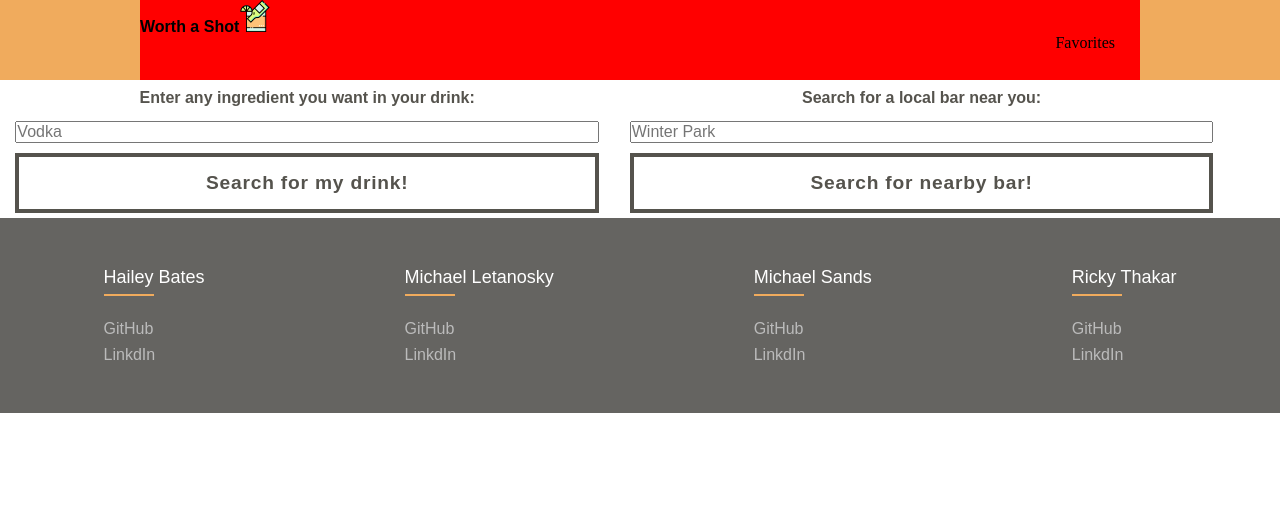
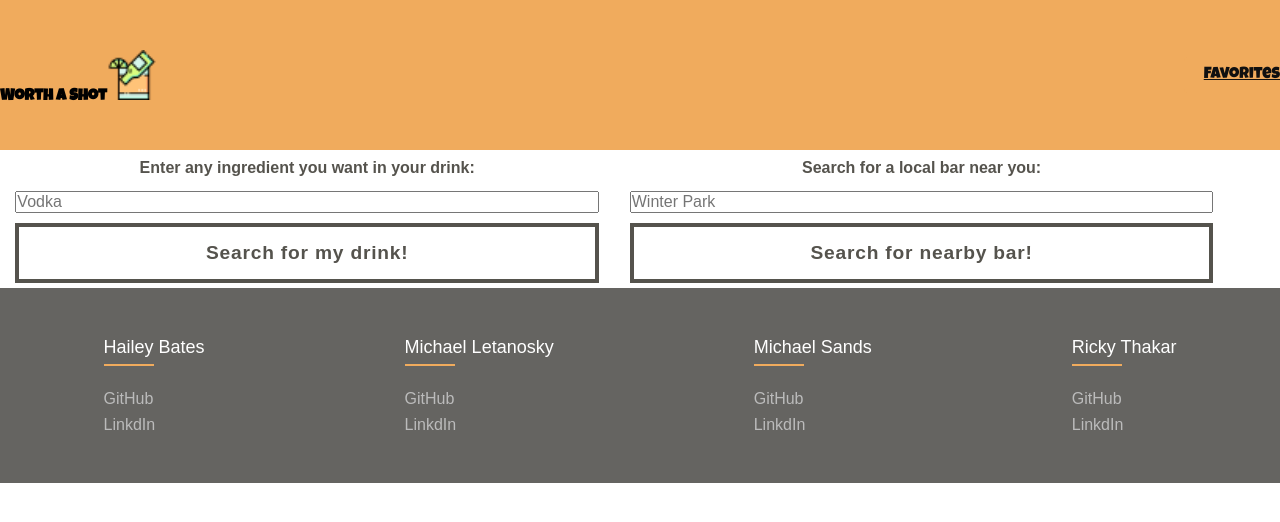
Before and after one commit to MichaelMLetanosky/worth-a-shot, a plain HTML site: page index.html in a window 1280 px wide. Drawn offline with Linux system fonts and the light colour scheme.

Commit message:
changed styling

```diff
--- a/assets/css/style.css
+++ b/assets/css/style.css
@@ -7,58 +7,74 @@
 /* root variables for theme */
 
 /* header css start  */
-
-.header {
-    width: 100%;
-    height: 80px;
-    display: block;
+header{
+    width: 100vw;
+    height: 150px;
+    font-family: 'Luckiest Guy', cursive;
     background-color: #f0ab5d;
 }
 
-.inner_header {
-    width: 1000px;
+header .inside{
+    width: 1300px; /* This is the inner width of the content inside of your header (80%, etc) */
     height: 100%;
     display: block;
     margin: 0 auto;
-    background-color: red;
 }
 
-.logo-container {
+header .logo{
+    display: table;
     height: 100%;
-    display: table;
     float: left;
 }
 
-.logo-container h1 {
-    color: black;
-    font-family: 'Luckiest Guy', cursive;
+header .logo div{
     height: 100%;
     display: table-cell;
-    vertical-align: bottom;
-    font-size: 32px;
-    font-weight: 200;
+    vertical-align: middle;
 }
 
-
-.inner_header a {
-    float: right;
-    padding: 0 25px 0 0;
-    font-family: 'Roboto Slab';
-    text-decoration: none;
-    color:black
+header .logo img{
+    height: 50px;
+    margin-top: 5px; /* Optical alignment of the logo */
 }
 
-.inner_header a:hover {
-    transition: all .2s ease-in-out;
-    transform: scale(1.1);
-    font-family: 'Roboto Slab';
-    color: #55534d;
-    font-size: large;
-    font-weight: 700;
-    display: flex;
-    align-items: center;
-    justify-content: center;
+header nav{
+    float: right;
+    height: 100%;
 }
+
+header nav li{
+    display: table;
+    height: 100%;
+    float: left;
+    margin-right: 30px;
+}
+
+header nav li:last-of-type{
+    margin-right: 0;
+}
+
+header nav span {
+    display: table-cell;
+    vertical-align: middle;
+}
+
+header nav a{
+    color: #101010;
+}
+
+header nav .button{
+    background-color: #f0ab5d;
+    color: #101010;
+    padding: 10px 20px;
+    border-radius: 4px;
+
+}
+
+header nav .button:hover{
+    filter: brightness(1.05);
+}
+
 /* end header css */
 
 
--- a/index.html
+++ b/index.html
@@ -29,17 +29,19 @@
         </nav>
       </div>
     </header> -->
-    <div class="header">
-        <div class="inner_header">
-          <div clas="logo-container">
-            <h1>Worth a Shot<img src="./assets/images/shot (1).png" alt="shot-icon"></h1>
+    <header>
+      <div class="inside">
+          <div class="logo">
+              <div>
+                <h1>Worth a Shot<img src="./assets/images/shot (1).png" alt="shot-icon"></h1>
+              </div>
           </div>
           <nav>
-            <a href="favorites.html">Favorites</a>
+
+              <li><span><a href="favorites.html" class="button">Favorites</a></span></li>
           </nav>
-        </div>
-
-    </div>
+      </div>
+  </header>
 
     <!-- Main Area -->
     <main>
```
